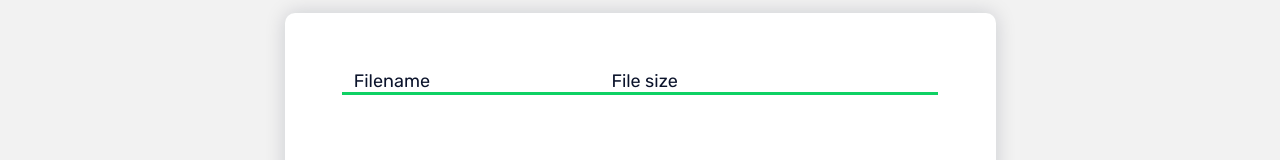
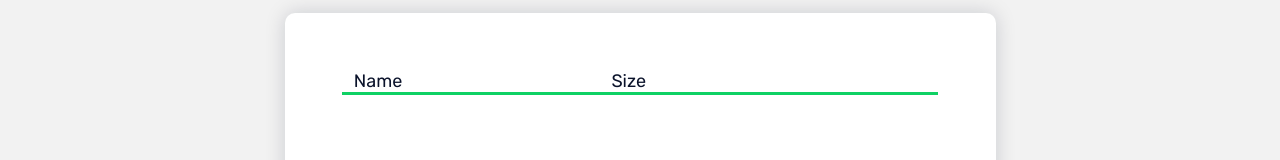
Before and after one commit to IAmSaeve/Dissertation, a React (Create React App) app in the folder app/: page /Upload in a window 1280 px wide. Shown: the part 194-354 px from the top of the page. Built offline with nearby package versions, Linux system fonts and the light colour scheme.

Commit message:
Items values
name and size

```diff
--- a/app/src/Pages/UploadFiles.jsx
+++ b/app/src/Pages/UploadFiles.jsx
@@ -23,8 +23,8 @@ class Uploadfiles extends Component {
     return (
       <div className="uploadFiles">
         <div>
-          <p>Filename</p>
-          <p>File size</p>
+          <p>Name</p>
+          <p>Size</p>
           <span></span>
         </div>
         {
```
